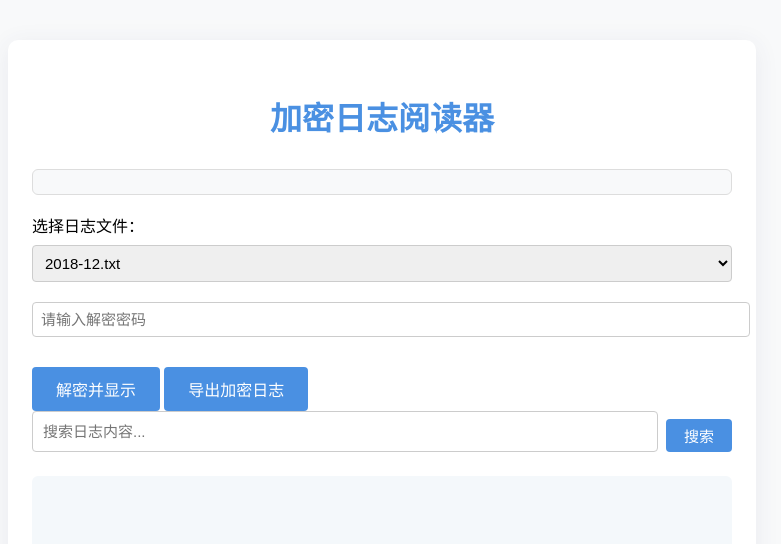
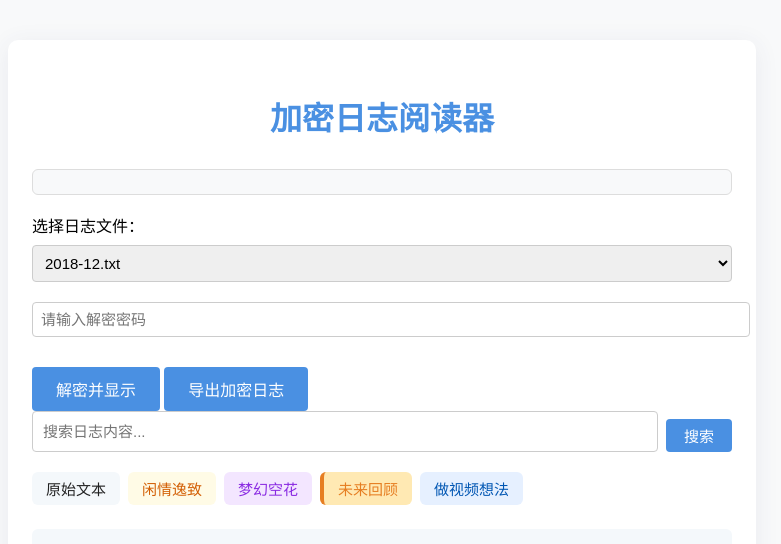
Before and after one commit to CrescentVelvet/crescentvelvet.github.io, a Jekyll site: the page built from _pages/enc_reader.html, in a window 1280 px wide. Shown: the top 544 px of the page, without its empty margins (258-1039 px from the left). Built offline with Jekyll 4.4.1, drawn with Linux system fonts in a browser that asks for light colours.

Commit message:
添加格式化按钮，原始文本格式，闲情逸致格式，梦幻空花格式，未来回顾格式，做视频想法格式

```diff
--- a/_pages/enc_reader.html
+++ b/_pages/enc_reader.html
@@ -190,6 +190,13 @@ title: "加密日志阅读器"
             border-radius: 2px;
             padding: 0 2px;
         }
+        .format-btn { border:none; border-radius:6px; padding:6px 14px; font-size:15px; cursor:pointer; font-weight:500; transition:background 0.2s; }
+        .btn-normal { background:#f4f8fb; color:#222; }
+        .btn-leisure { background:#fffbe6; color:#d35f05; }
+        .btn-dream { background:#f3e6ff; color:#8A2BE2; }
+        .btn-review { background:#ffe9b3; color:#e67e22; border-left:4px solid #e67e22; }
+        .btn-video { background:#e6f0ff; color:#0056b3; }
+        .format-btn:hover { filter:brightness(0.95); }
     </style>
 </head>
 <body>
@@ -211,6 +218,13 @@ title: "加密日志阅读器"
             <button id="searchBtn">搜索</button>
         </div>
         <div id="status"></div>
+        <div style="margin-bottom:8px;display:flex;gap:8px;">
+            <button type="button" class="format-btn btn-normal" onclick="formatSelection('normal')">原始文本</button>
+            <button type="button" class="format-btn btn-leisure" onclick="formatSelection('leisure-highlight')">闲情逸致</button>
+            <button type="button" class="format-btn btn-dream" onclick="formatSelection('dream-highlight')">梦幻空花</button>
+            <button type="button" class="format-btn btn-review" onclick="formatSelection('review-highlight')">未来回顾</button>
+            <button type="button" class="format-btn btn-video" onclick="formatSelection('video-highlight')">做视频想法</button>
+        </div>
         <div class="output" id="output" contenteditable="true" spellcheck="false"></div>
     </div>
     <script src="/assets/js/crypto-js.min.js"></script>
@@ -418,5 +432,26 @@ title: "加密日志阅读器"
         }
     };
     </script>
+    <script>
+    function formatSelection(type) {
+        const output = document.getElementById('output');
+        const sel = window.getSelection();
+        if (!sel.rangeCount) return;
+        const range = sel.getRangeAt(0);
+        if (!output.contains(range.commonAncestorContainer)) return;
+        let span = document.createElement('span');
+        if (type === 'normal') {
+            // 还原为普通文本
+            const text = range.toString();
+            range.deleteContents();
+            range.insertNode(document.createTextNode(text));
+            return;
+        }
+        span.className = type;
+        span.textContent = range.toString();
+        range.deleteContents();
+        range.insertNode(span);
+    }
+    </script>
 </body>
 </html>
```
